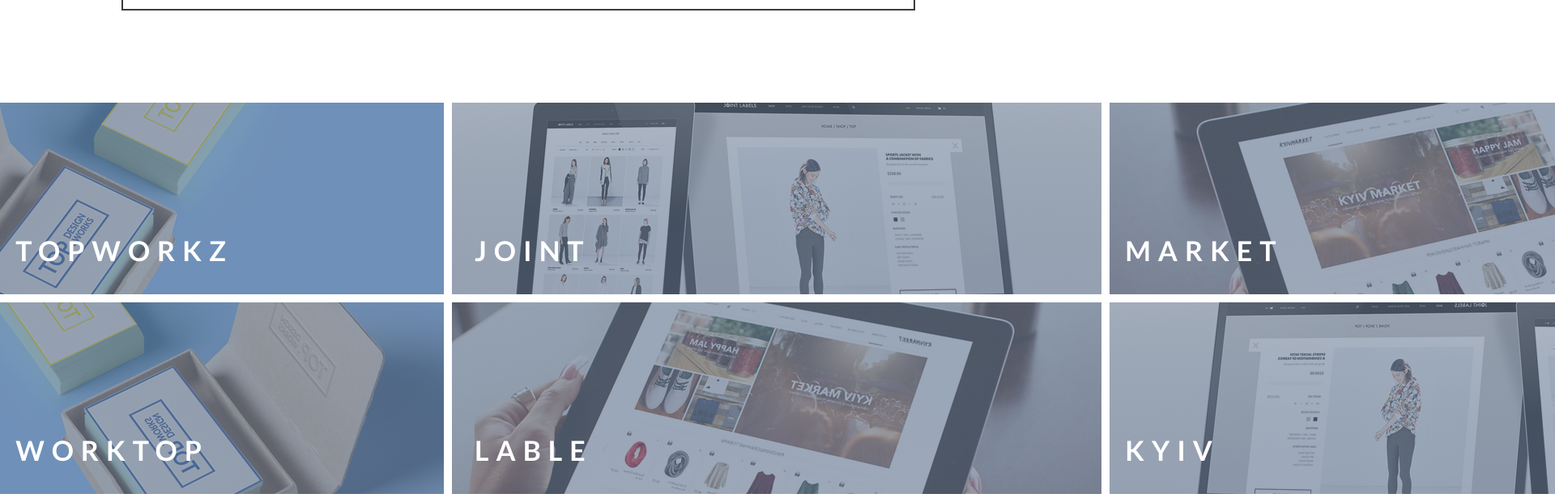
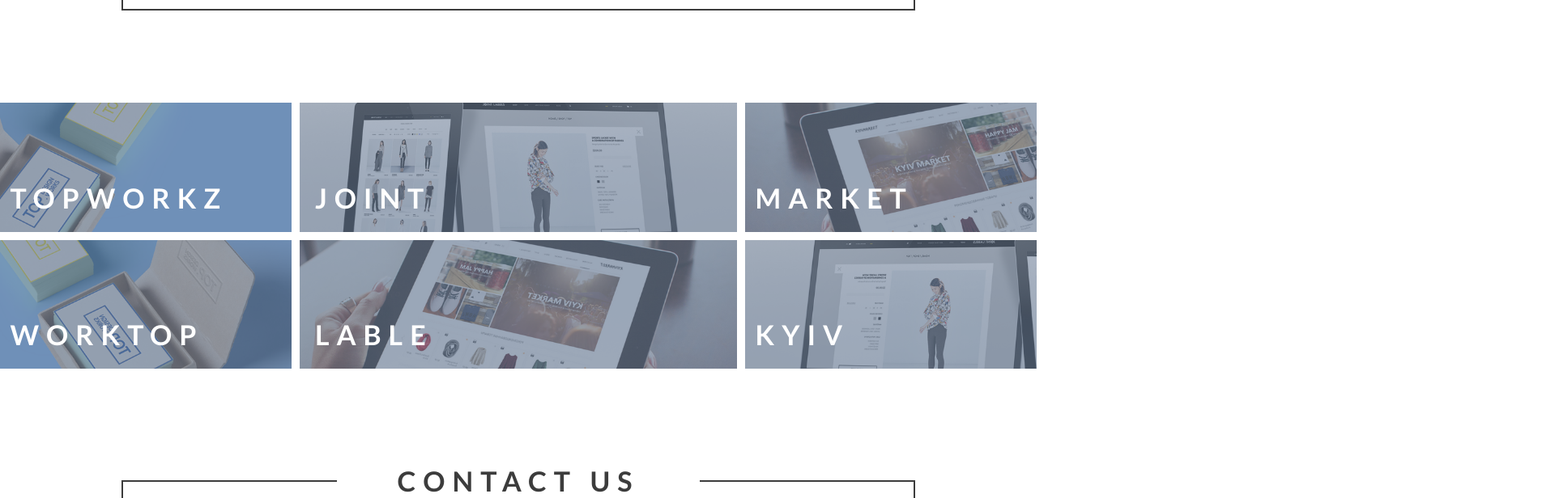
Before and after one commit to MaxZhuravel/Design_Lab, a plain HTML site: page index.html in a window 1280 px wide. Shown: the part 3360-3976 px from the top of the page at 81% size, 1920 px wide, since content can reach past the window. Drawn offline with Linux system fonts and the light colour scheme.

Commit message:
fixed gallery block

```diff
--- a/css/style.scss
+++ b/css/style.scss
@@ -6,7 +6,7 @@ body {
 }
 
 .wrapper {
-  max-width: 1920px;
+  width: min(100%, 1920px);
   margin: 0 auto;
 }
 
@@ -167,11 +167,17 @@ body {
 }
 .gallery {
   display: grid;
-  grid-template-columns: repeat(3, auto);
+  width: 100%;
+  grid-template-columns: 1fr 1.5fr 1fr;
   gap: 10px;
   margin-bottom: 138px;
   &__item {
     position: relative;
+    img {
+      width: 100%;
+      height: 100%;
+      object-fit: cover;
+    }
   }
   &__title {
     z-index: 1;
```
Also changed, not shown: css/style.css, 1 other file.
